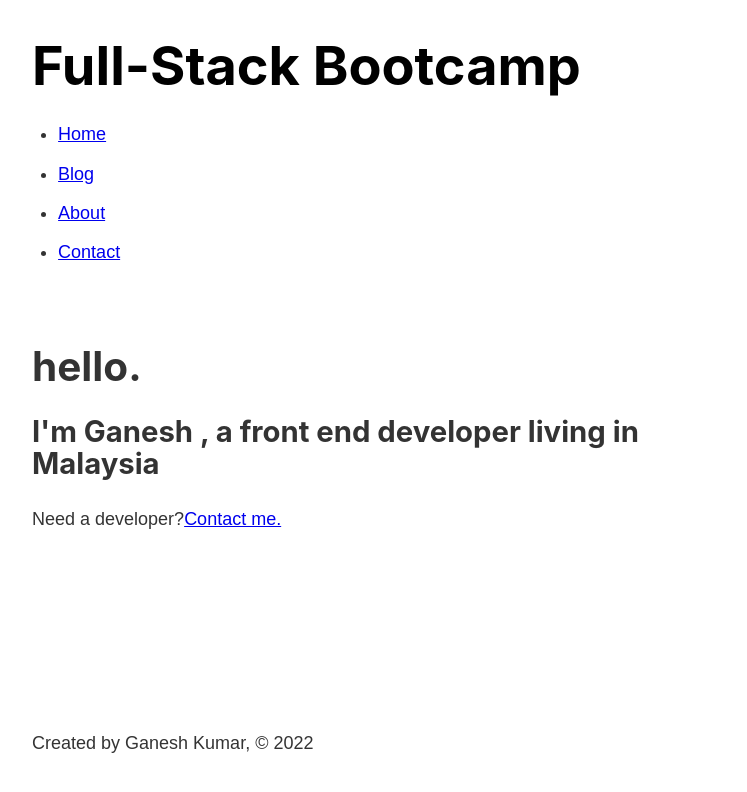
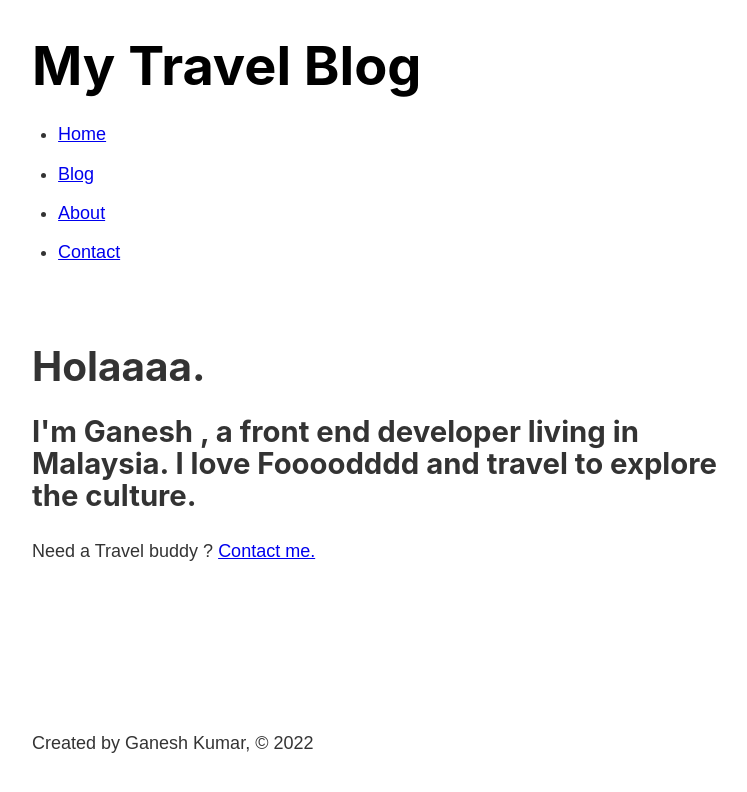
Before and after one commit to neshyyyy/gatsby-bootcamp, a Gatsby site: page / in a window 1280 px wide. Shown: the whole page, without its empty margins (251-998 px from the left). Built offline with nearby package versions, Linux system fonts and the light colour scheme; Gatsby itself is replaced by a stand-in of ours.

```diff
--- a/gatsby-config.js
+++ b/gatsby-config.js
@@ -6,7 +6,7 @@
 
 module.exports = {
   siteMetadata: {
-    title: 'Full-Stack Bootcamp',
+    title: 'My Travel Blog',
     author: 'Ganesh Kumar'
   },
 
--- a/src/pages/about.js
+++ b/src/pages/about.js
@@ -8,7 +8,8 @@ const AboutPage = () => {
         <Layout>
             <Head title="About" />
             <h1>About</h1>
-            <p>im currently learning front end develpoment.</p>
+            <p>“When I travel, there are no rules with my diet. I eat whatever looks good, But in small portions. food is such a rich part of the travel experience. There is no way I would cut that out!”
+                Zoe McLellan</p>
             <p>This is my contact for more info.<Link to="/contact">Contact me.</Link></p>
         </Layout>
 
--- a/src/pages/index.js
+++ b/src/pages/index.js
@@ -8,9 +8,9 @@ const IndexPage = () => {
   return (
     <Layout>
       <Head title="Home" />
-      <h1>hello.</h1>
-      <h2>I'm Ganesh , a front end developer living in Malaysia</h2>
-      <p>Need a developer?<Link to="/contact">Contact me.</Link></p>
+      <h1>Holaaaa.</h1>
+      <h2>I'm Ganesh , a front end developer living in Malaysia. I love Foooodddd and travel to explore the culture.</h2>
+      <p>Need a Travel buddy ? <Link to="/contact">Contact me.</Link></p>
     </Layout>
   )
 }
```
